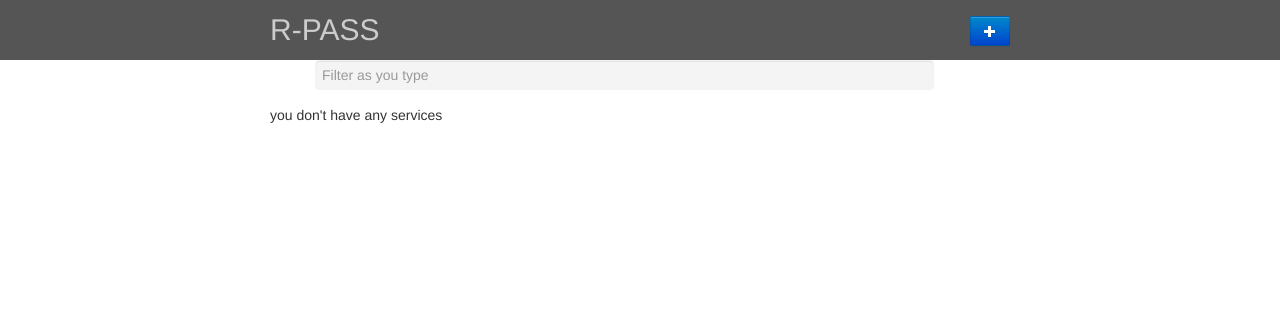
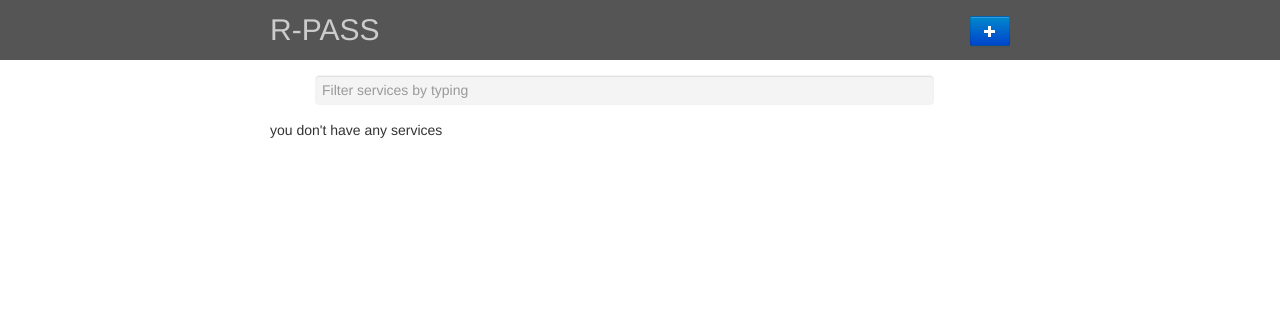
Before and after one commit to uw-it-aca/r-pass, a Django app: template r_pass/templates/services.html in a window 1280 px wide. Shown: the top 320 px of the page. Run offline with Django 3.2, Linux system fonts and the light colour scheme; the template is opened without the code that fills it, so the values that code supplies are empty; style sheets or scripts are compiled from the project's sources; some libraries are stand-ins or nearby versions.

Commit message:
Tweak the filter input text and add some margin at the top.

```diff
--- a/r_pass/static/css/default.less
+++ b/r_pass/static/css/default.less
@@ -63,7 +63,7 @@ input[type="text"], input[type="password"], textarea { width: 93%; }
         .services-content { padding: 15px; }
     }
 
-    .searchbar { width:650px; margin:auto;
+    .searchbar { width:650px; margin: auto; margin-top: 15px;
 
         .searchbar-text { margin: auto; background-color:#f4f4f4; border:1px solid #f3f3f3;
             &:focus {
--- a/r_pass/templates/services.html
+++ b/r_pass/templates/services.html
@@ -2,7 +2,7 @@
 
 {% block content %}
 <div class="searchbar">
-  <input type="text" id="search-field" class="searchbar-text" value="" placeholder="Filter as you type">
+  <input type="text" id="search-field" class="searchbar-text" value="" placeholder="Filter services by typing">
 </div>
 <div class="services">
 
```
